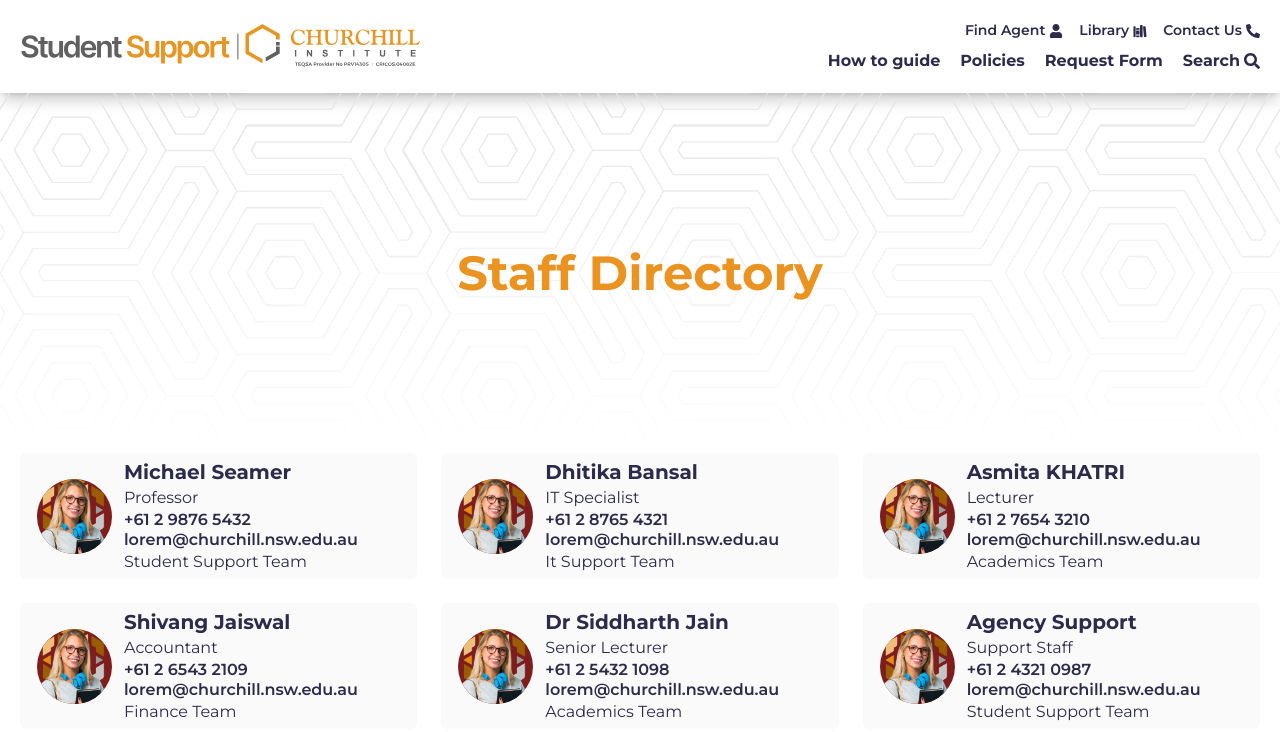
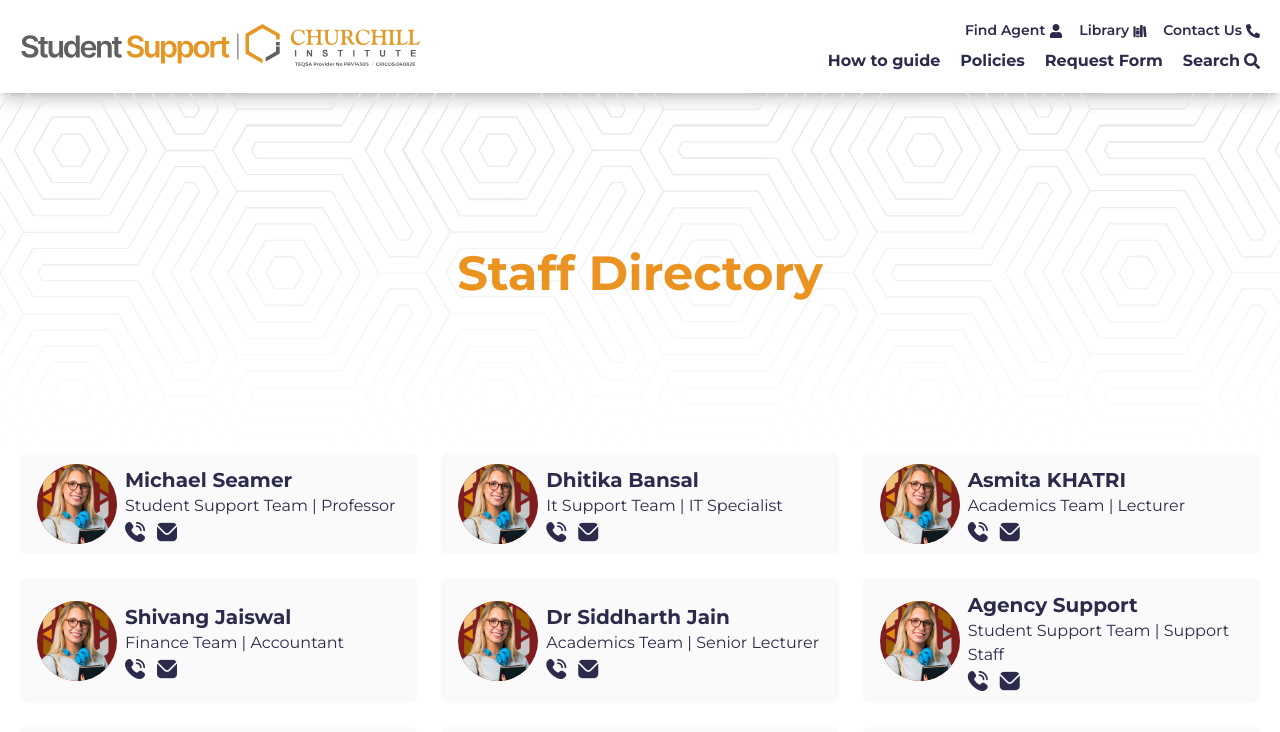
Before and after one commit to Weboro/ChurchillStudentHub, a Next.js app: page /staff-directory in a window 1280 px wide. Shown: the top 732 px of the page. Built offline with nearby package versions, Linux system fonts and the light colour scheme.

Commit message:
FIX: Agents card

```diff
--- a/src/app/staff-directory/page.jsx
+++ b/src/app/staff-directory/page.jsx
@@ -12,34 +12,37 @@ const page = () => {
         {AgentData.map((item, index) => (
           <div
             key={index}
-            className="flex items-center bg-neutral-50  hover:shadow border border-transparent hover:border-neutral-800/10 rounded-md px-4"
+            className="flex p-2 gap-2 items-center bg-neutral-50  hover:shadow border border-transparent hover:border-neutral-800/10 rounded-md px-4"
           >
-            <div className="w-[75px] h-[75px] grid place-items-center">
+            <div className="w-[80px] h-[80px] grid place-items-center ">
               <Image
                 src={item.image}
                 alt={item.title}
-                width={75}
-                height={75}
-                className="w-[75px] h-[75px] object-cover rounded-full bg-red-900"
+                width={80}
+                height={80}
+                className="w-[80px] h-[80px] object-cover rounded-full bg-red-900"
               />
             </div>
 
-            <div className="text-wrap break-words py-1 ml-2 pl-1 flex-1">
-              <p className="capitalize text-xl font-bold">{item.title}</p>
-              <p className="capitalize">{item.position}</p>
+            <div className="text-wrap break-words flex-1 pt-1">
+              <p className="capitalize text-xl font-bold pb-1`">{item.title}</p>
+              <p className="capitalize">
+                {item.department} | {item.position}
+              </p>
+              <p className="flex items-center gap-3 text-xl mt-1 text-matte-purple">
                 <a
-                className="block leading-5 w-fit font-semibold"
+                  className="block leading-5 w-fit font-semibold hover:text-primary-orange"
                   href={`tel:${item.number}`}
                 >
-                {item.number}
+                  <i class="fi fi-sr-phone-call"></i>
                 </a>
                 <a
-                className="block leading-5 font-semibold max-w-[16ch] xl:max-w-fit break-words text-wrap"
+                  className="block leading-5 w-fit font-semibold hover:text-primary-orange"
                   href={`tel:${item.number}`}
                 >
-                {item.email}
+                  <i class="fi fi-sr-envelope"></i>
                 </a>
-              <p className="capitalize">{item.department}</p>
+              </p>
             </div>
           </div>
         ))}
```
Lines whose indentation alone changed are shown as unchanged.
